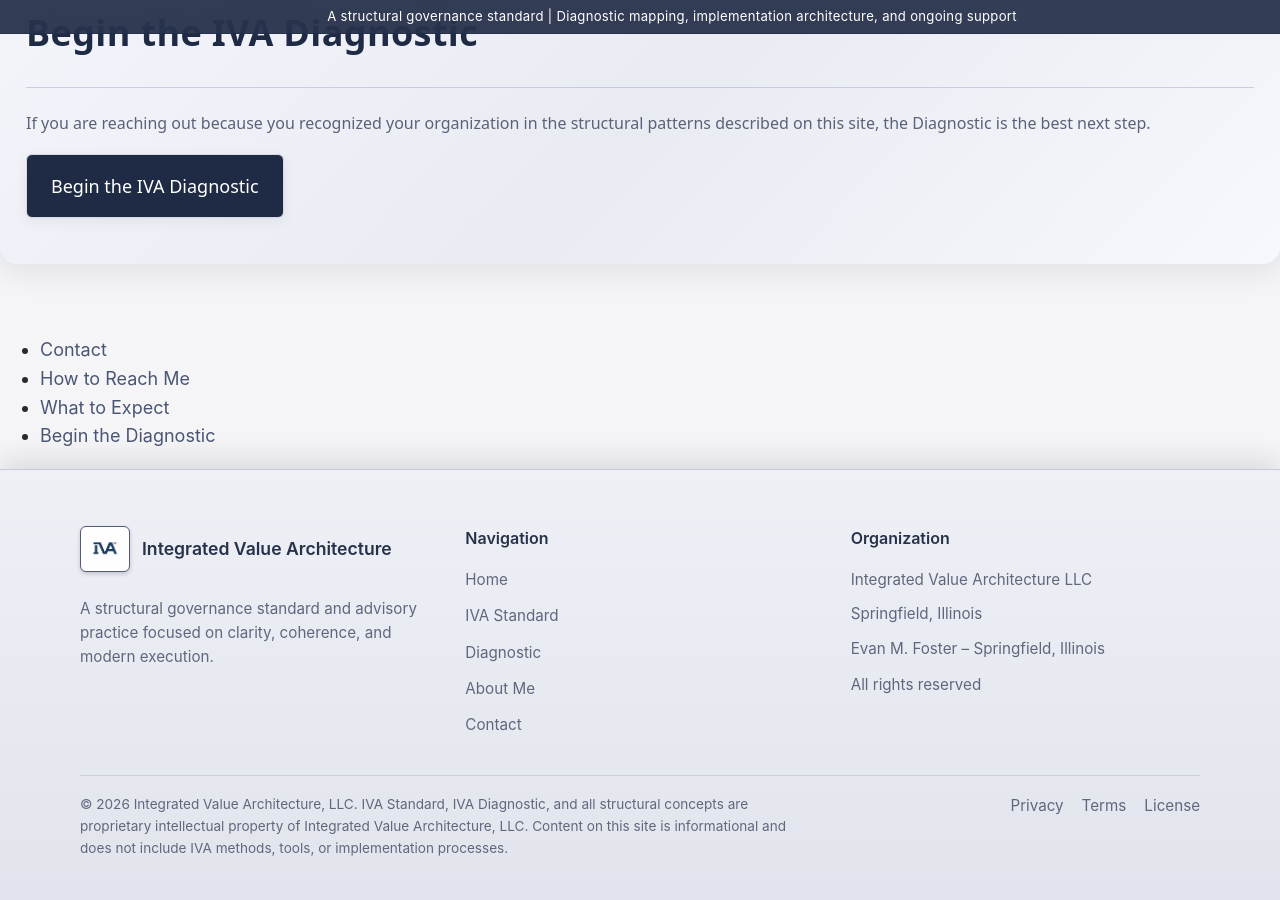
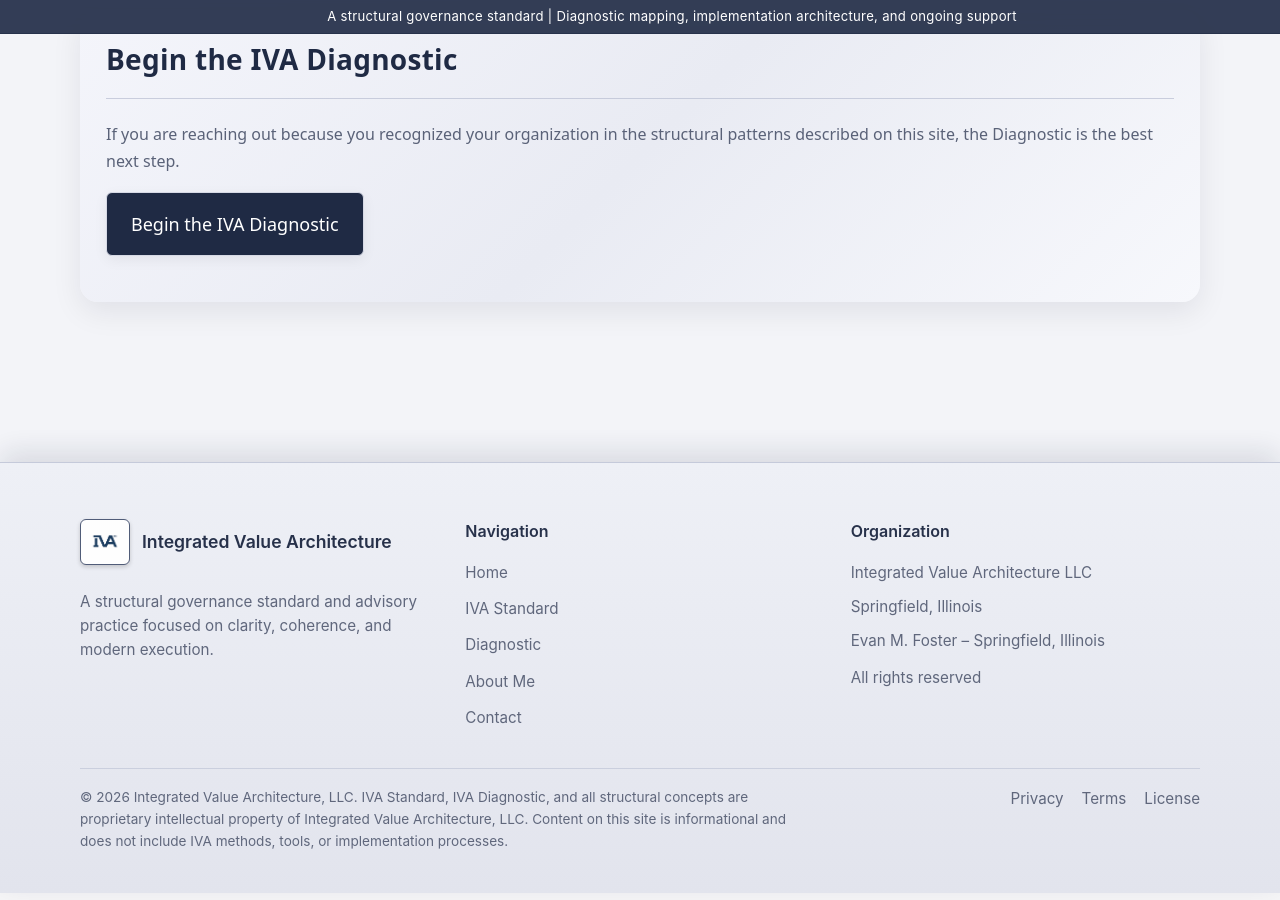
Before and after one commit to efost7873/integratedvaluearchitecture.com, a Jekyll site: the page built from contact.html, in a window 1280 px wide and 900 px high, scrolled down 1308 px. Built offline with Jekyll 4.4.1, drawn with Linux system fonts in a browser that asks for light colours.

Commit message:
Update contact.html

```diff
--- a/contact.html
+++ b/contact.html
@@ -5,7 +5,8 @@
 seo_description: Contact Evan M. Foster in Springfield, Illinois, Founder of Integrated Value Architecture LLC, to discuss governance architecture and the IVA Diagnostic.
 ---
 
-<main class="iva-page">
+<div class="iva-page">
+<main>
 
   <!-- INTRO -->
   <section id="contact-intro" class="iva-band-soft">
@@ -19,7 +20,7 @@
   <!-- HOW TO REACH ME -->
   <section id="contact-reach" class="iva-band-strong">
     <div class="section-header">
-      <h1>How to Reach Me</h1>
+      <h2>How to Reach Me</h2>
     </div>
 
     <p><strong>Email:</strong> <a href="mailto:evan.foster@integratedvaluearchitecture.com">evan.foster@integratedvaluearchitecture.com</a></p>
@@ -32,7 +33,7 @@
   <!-- WHAT TO EXPECT -->
   <section id="contact-expect" class="iva-band-soft">
     <div class="section-header">
-      <h1>What to Expect</h1>
+      <h2>What to Expect</h2>
     </div>
 
     <p>IVA receives inquiries from executives, managers, public sector teams, nonprofit leaders, researchers, and students. I review every message personally. You can expect:</p>
@@ -50,7 +51,7 @@
   <!-- CTA -->
   <section id="contact-begin" class="iva-band-strong">
     <div class="section-header">
-      <h1>Begin the IVA Diagnostic</h1>
+      <h2>Begin the IVA Diagnostic</h2>
     </div>
 
     <p>If you are reaching out because you recognized your organization in the structural patterns described on this site, the Diagnostic is the best next step.</p>
@@ -66,13 +67,4 @@
   </section>
 
 </main>
-
-<!-- FLOATING NAV -->
-<nav id="iva-floating-nav">
-  <ul>
-    <li><a href="#contact-intro">Contact</a></li>
-    <li><a href="#contact-reach">How to Reach Me</a></li>
-    <li><a href="#contact-expect">What to Expect</a></li>
-    <li><a href="#contact-begin">Begin the Diagnostic</a></li>
-  </ul>
-</nav>
+</div>
```
